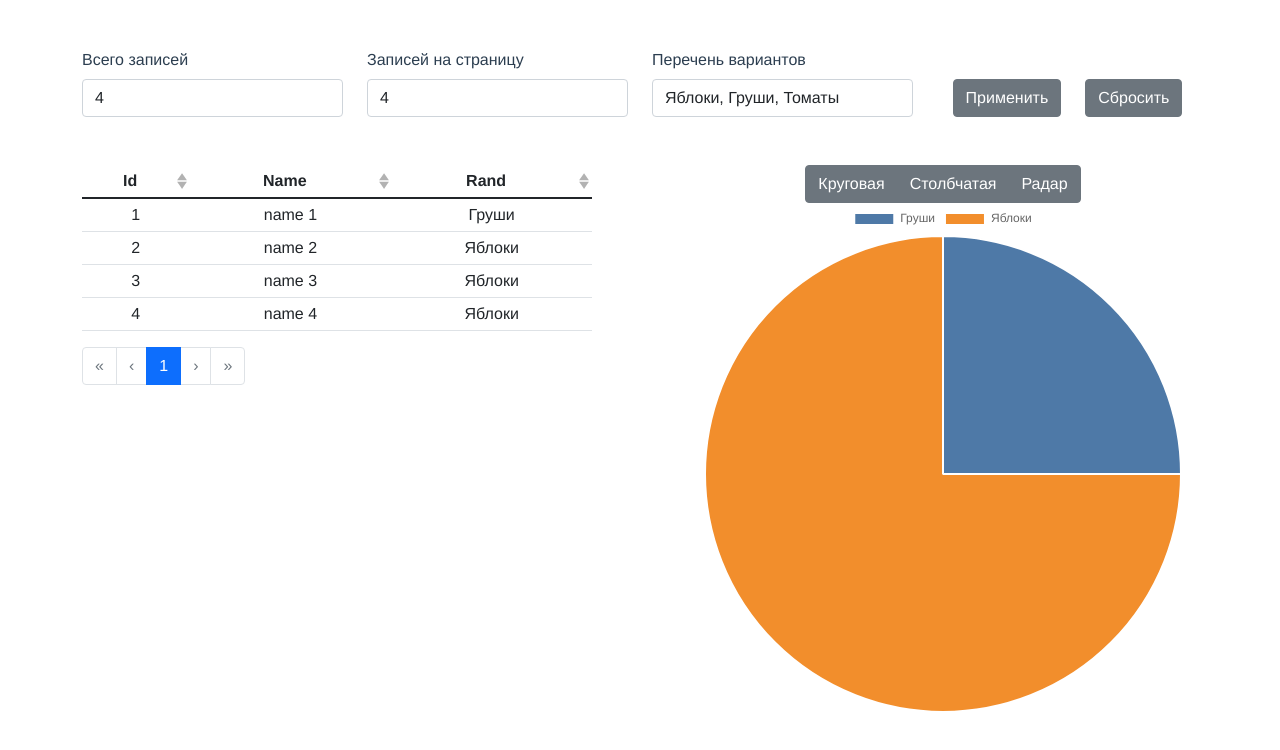
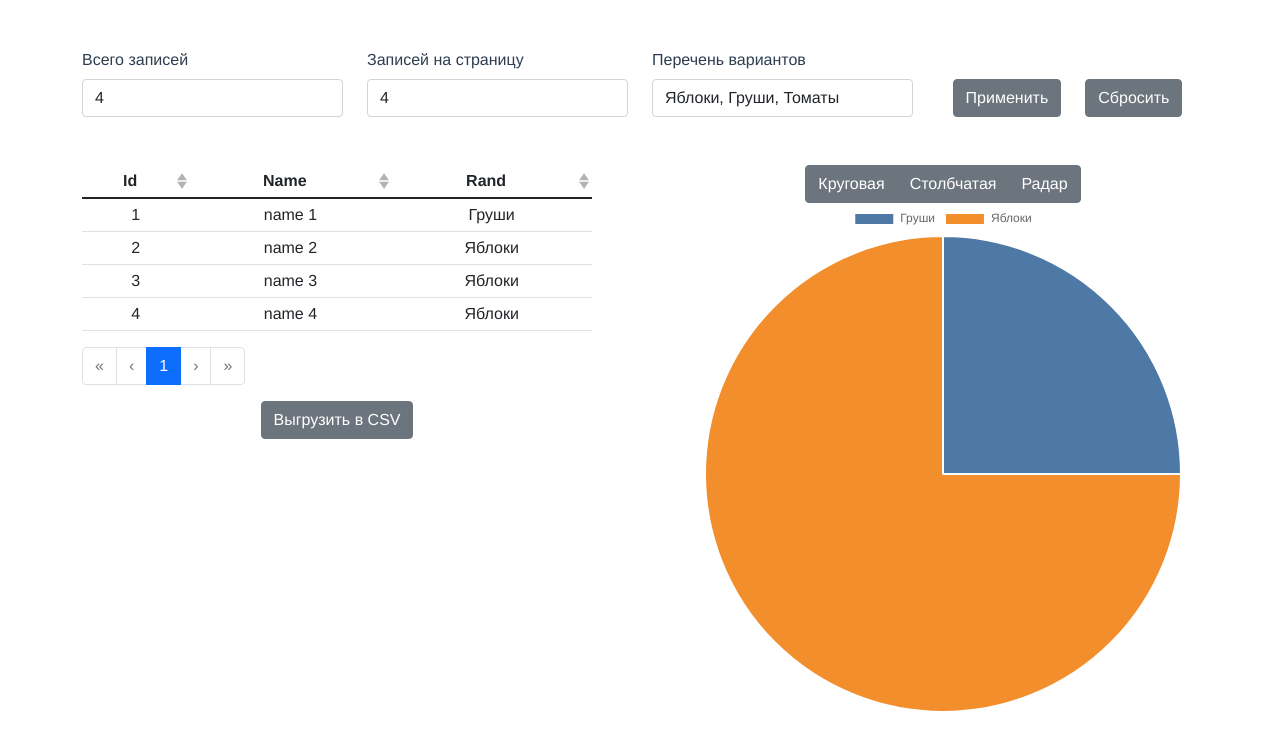
Before and after one commit to nirastor/pangeo-radar, a Vue app: page / in a window 1280 px wide. Shown: the top 750 px of the page. Built offline with nearby package versions, Linux system fonts and the light colour scheme.

Commit message:
Добавил экспорт в CSV

```diff
--- /dev/null
+++ b/src/components/ExportToCsvButton.vue
@@ -0,0 +1,37 @@
+<template>
+  <b-button @click="onExport">Выгрузить в CSV</b-button>
+</template>
+
+<script>
+export default {
+  methods: {
+    onExport() {
+      const csvEncode = '\ufeff'
+      const fileName = `export_${new Date().getTime()}.csv`
+
+      const data = this.$store.getters.getFakeData
+      let csvContent = ''
+
+      const headers = Object.keys(data[0]).join(',') + '\n'
+      csvContent += headers
+
+      data.forEach(row => {
+        csvContent += Object.values(row).join(',') + '\n'
+      })
+
+      const downloadLink = document.createElement('a')
+      const blob = new Blob([csvEncode + csvContent], {
+        type: 'text/csv;charset=utf-8',
+      })
+      downloadLink.download = fileName
+      downloadLink.href = window.URL.createObjectURL(blob)
+      downloadLink.onclick = function (e) {
+        document.body.removeChild(e.target)
+      }
+      downloadLink.style.display = 'none'
+      document.body.appendChild(downloadLink)
+      downloadLink.click()
+    },
+  },
+}
+</script>
--- a/src/views/HomeView.vue
+++ b/src/views/HomeView.vue
@@ -7,6 +7,7 @@
     <div class="row">
       <div class="col col-6 pe-5">
         <ResultTable />
+        <ExportToCsvButton />
       </div>
       <div class="col col-6 ps-5">
         <ResultGraph />
@@ -19,6 +20,7 @@
 import FormControls from '@/components/FormControls.vue'
 import ResultTable from '@/components/ResultTable.vue'
 import ResultGraph from '@/components/ResultGraph.vue'
+import ExportToCsvButton from '@/components/ExportToCsvButton.vue'
 
 export default {
   name: 'HomeView',
@@ -26,6 +28,7 @@ export default {
     FormControls,
     ResultTable,
     ResultGraph,
+    ExportToCsvButton,
   },
 }
 </script>
```
